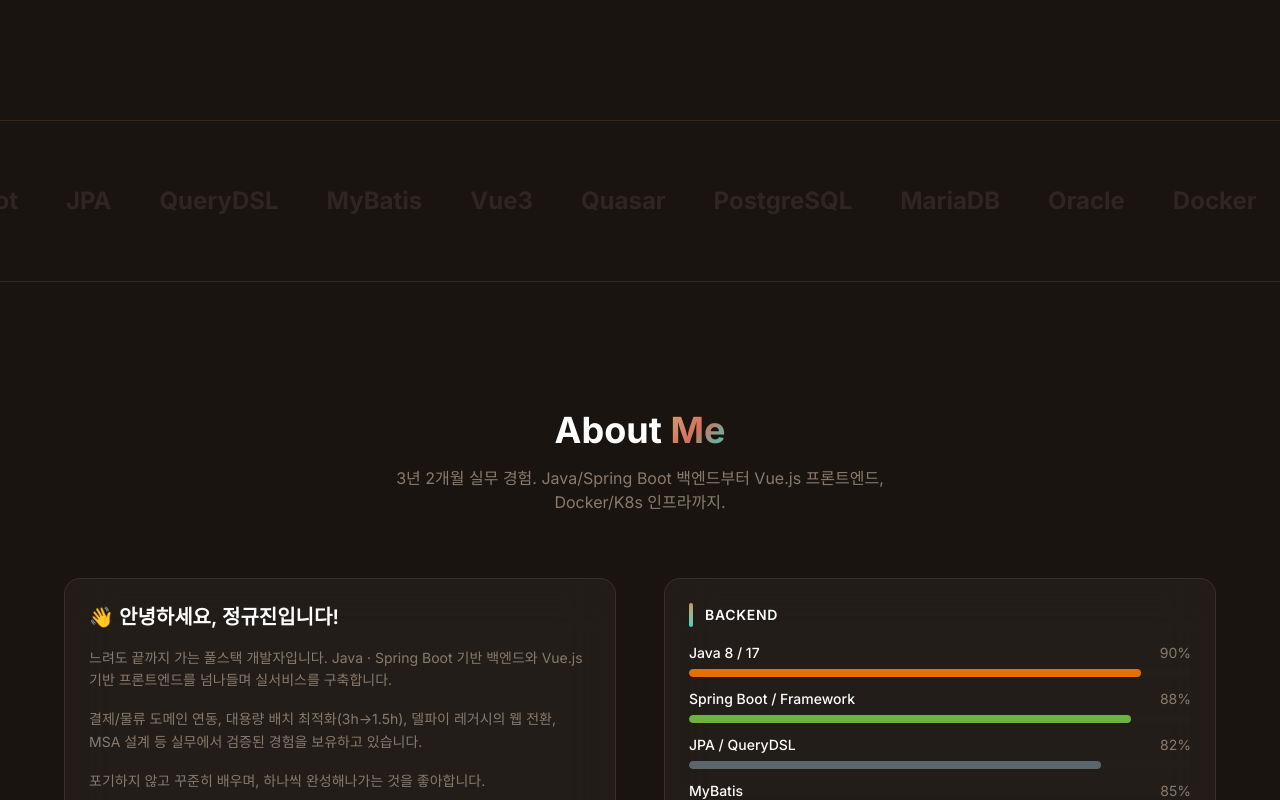
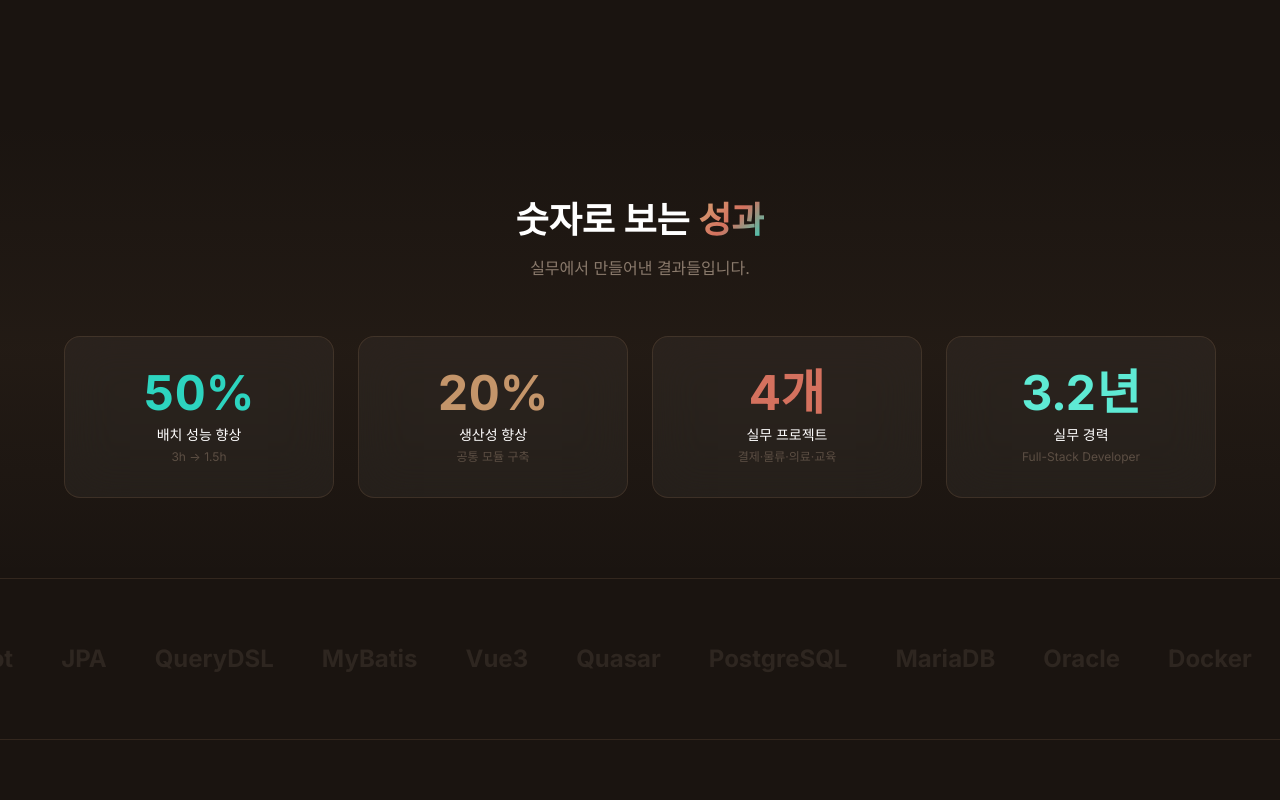
Before and after one commit to devCamel0817/devCamel, a React (Vite) app: page / in a window 1280 px wide. Shown: the part 1260-2060 px from the top of the page. Built offline with nearby package versions, Linux system fonts and the light colour scheme.

Commit message:
feat: 성과 카운터 애니메이션 섹션 추가 및 Hero 버튼 크기 통일

```diff
--- a/src/pages/HomePage.tsx
+++ b/src/pages/HomePage.tsx
@@ -1,5 +1,5 @@
-import { useState, useEffect } from 'react';
-import { motion, AnimatePresence } from 'framer-motion';
+import { useState, useEffect, useRef } from 'react';
+import { motion, AnimatePresence, useInView } from 'framer-motion';
 import { Link } from 'react-router-dom';
 import { FaGithub, FaArrowRight, FaFileDownload } from 'react-icons/fa';
 import { HiCode, HiDatabase, HiServer } from 'react-icons/hi';
@@ -45,6 +45,37 @@ const highlights = [
     bg: 'bg-secondary/10',
   },
 ];
+
+const achievements = [
+  { label: '배치 성능 향상', value: 50, suffix: '%', sub: '3h → 1.5h', color: 'text-accent' },
+  { label: '생산성 향상', value: 20, suffix: '%', sub: '공통 모듈 구축', color: 'text-primary' },
+  { label: '실무 프로젝트', value: 4, suffix: '개', sub: '결제·물류·의료·교육', color: 'text-secondary' },
+  { label: '실무 경력', value: 3.2, suffix: '년', sub: 'Full-Stack Developer', color: 'text-accent-light' },
+];
+
+function useCountUp(target: number, inView: boolean, duration = 2000) {
+  const [count, setCount] = useState(0);
+  useEffect(() => {
+    if (!inView) { setCount(0); return; }
+    const isDecimal = target % 1 !== 0;
+    const steps = 60;
+    const increment = target / steps;
+    let current = 0;
+    let step = 0;
+    const interval = setInterval(() => {
+      step++;
+      current += increment;
+      if (step >= steps) {
+        setCount(target);
+        clearInterval(interval);
+      } else {
+        setCount(isDecimal ? Math.round(current * 10) / 10 : Math.round(current));
+      }
+    }, duration / steps);
+    return () => clearInterval(interval);
+  }, [target, inView, duration]);
+  return count;
+}
 
 export default function HomePage() {
   const [wordIndex, setWordIndex] = useState(0);
@@ -141,12 +172,12 @@ export default function HomePage() {
               결제/물류 도메인 경험, 대용량 데이터 최적화, 레거시 시스템 현대화.
             </p>
 
-            <div className="flex flex-col sm:flex-row items-center justify-center gap-4 mb-20">
+            <div className="flex flex-col sm:flex-row items-center justify-center gap-3 mb-20">
               <Link to="/projects">
                 <motion.button
                   whileHover={{ scale: 1.05 }}
                   whileTap={{ scale: 0.95 }}
-                  className="px-8 py-4 rounded-xl bg-gradient-to-r from-primary to-secondary text-white font-semibold text-base flex items-center gap-2 shadow-lg shadow-primary/25"
+                  className="w-48 py-3.5 rounded-xl bg-gradient-to-r from-primary to-secondary text-white font-semibold text-sm flex items-center justify-center gap-2 shadow-lg shadow-primary/25"
                 >
                   프로젝트 둘러보기
                   <FaArrowRight />
@@ -159,7 +190,7 @@ export default function HomePage() {
                 <motion.button
                   whileHover={{ scale: 1.05 }}
                   whileTap={{ scale: 0.95 }}
-                  className="px-8 py-4 rounded-xl bg-accent/20 border border-accent/30 text-accent-light font-semibold text-base flex items-center gap-2 hover:bg-accent/30 transition-colors"
+                  className="w-48 py-3.5 rounded-xl bg-accent/20 border border-accent/30 text-accent-light font-semibold text-sm flex items-center justify-center gap-2 hover:bg-accent/30 transition-colors"
                 >
                   <FaFileDownload />
                   이력서 다운로드
@@ -173,7 +204,7 @@ export default function HomePage() {
                 <motion.button
                   whileHover={{ scale: 1.05 }}
                   whileTap={{ scale: 0.95 }}
-                  className="px-8 py-4 rounded-xl bg-surface-800 border border-glass-border text-white font-semibold text-base flex items-center gap-2 hover:bg-surface-700 transition-colors"
+                  className="w-48 py-3.5 rounded-xl bg-surface-800 border border-glass-border text-white font-semibold text-sm flex items-center justify-center gap-2 hover:bg-surface-700 transition-colors"
                 >
                   <FaGithub />
                   GitHub
@@ -233,6 +264,9 @@ export default function HomePage() {
         </div>
       </section>
 
+      {/* ========== ACHIEVEMENT COUNTERS ========== */}
+      <AchievementCounters />
+
       {/* ========== TECH STACK BANNER ========== */}
       <section className="py-16 border-y border-glass-border overflow-hidden">
         <motion.div
@@ -264,3 +298,58 @@ export default function HomePage() {
     </PageTransition>
   );
 }
+
+function AchievementCounters() {
+  const ref = useRef(null);
+  const inView = useInView(ref, { amount: 0.4 });
+
+  return (
+    <section ref={ref} className="py-20 relative overflow-hidden">
+      {/* 배경 그라데이션 */}
+      <div className="absolute inset-0 bg-gradient-to-b from-transparent via-primary/5 to-transparent pointer-events-none" />
+
+      <div className="container-narrow relative z-10">
+        <motion.div
+          initial={{ opacity: 0, y: 30 }}
+          whileInView={{ opacity: 1, y: 0 }}
+          viewport={{ once: false }}
+          className="text-center mb-14"
+        >
+          <h2 className="text-3xl sm:text-4xl font-bold text-white mb-4">
+            숫자로 보는 <span className="text-gradient">성과</span>
+          </h2>
+          <p className="text-surface-400 max-w-xl mx-auto">
+            실무에서 만들어낸 결과들입니다.
+          </p>
+        </motion.div>
+
+        <div className="grid grid-cols-2 md:grid-cols-4 gap-6">
+          {achievements.map((a, i) => (
+            <AchievementCard key={a.label} item={a} index={i} inView={inView} />
+          ))}
+        </div>
+      </div>
+    </section>
+  );
+}
+
+function AchievementCard({ item, index, inView }: { item: typeof achievements[0]; index: number; inView: boolean }) {
+  const count = useCountUp(item.value, inView);
+
+  return (
+    <motion.div
+      initial={{ opacity: 0, scale: 0.8 }}
+      whileInView={{ opacity: 1, scale: 1 }}
+      viewport={{ once: false }}
+      transition={{ delay: index * 0.12 }}
+    >
+      <GlassCard className="text-center py-8">
+        <div className={`text-4xl sm:text-5xl font-bold ${item.color} mb-2 tabular-nums`}>
+          {count}{item.suffix}
+        </div>
+        <div className="text-sm font-medium text-white mb-1">{item.label}</div>
+        <div className="text-xs text-surface-500">{item.sub}</div>
+      </GlassCard>
+    </motion.div>
+  );
+}
```
